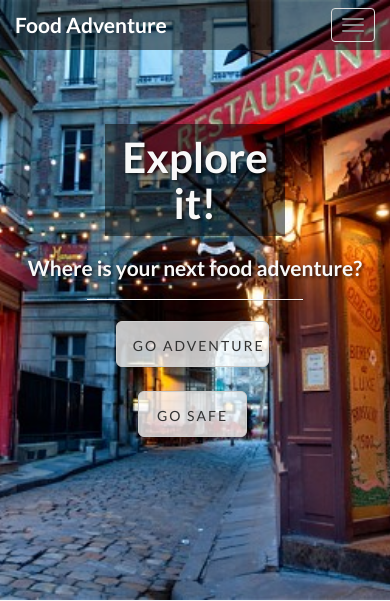
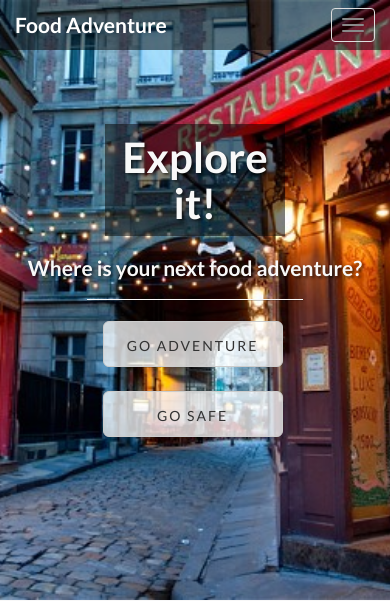
Before and after one commit to tinyjumbo/FoodChasing_Web, a Flask app: page / in a window 390 px wide. Shown: the top 601 px of the page. Run offline with Flask 2, Linux system fonts and the light colour scheme; some libraries are stand-ins or nearby versions.

Commit message:
changed botton size

```diff
--- a/web_app/static/css/landing-page.css
+++ b/web_app/static/css/landing-page.css
@@ -149,7 +149,7 @@ h6 {
 
     #right{
         display: inline-block;
-        width: 30%;
+
     }
 
     .intro-divider {
@@ -157,7 +157,7 @@ h6 {
     }
     #go-adventure{
         display:inline-block;
-        width:42%;
+
     }
 }
 .intro-social-buttons>li{
@@ -187,14 +187,23 @@ h6 {
 
 #go-safe{
 
-    width:100%;
+    width:180px;
     background-color:rgba(255, 255, 255, 0.75);
+
+}
+
+#go-adventure{
+
+    width:180px;
 }
 
 .content-section-a {
     padding: 50px 0;
     background-color: #f8f8f8;
+
 }
+
+
 
 .content-section-b {
     padding: 50px 0;
```
